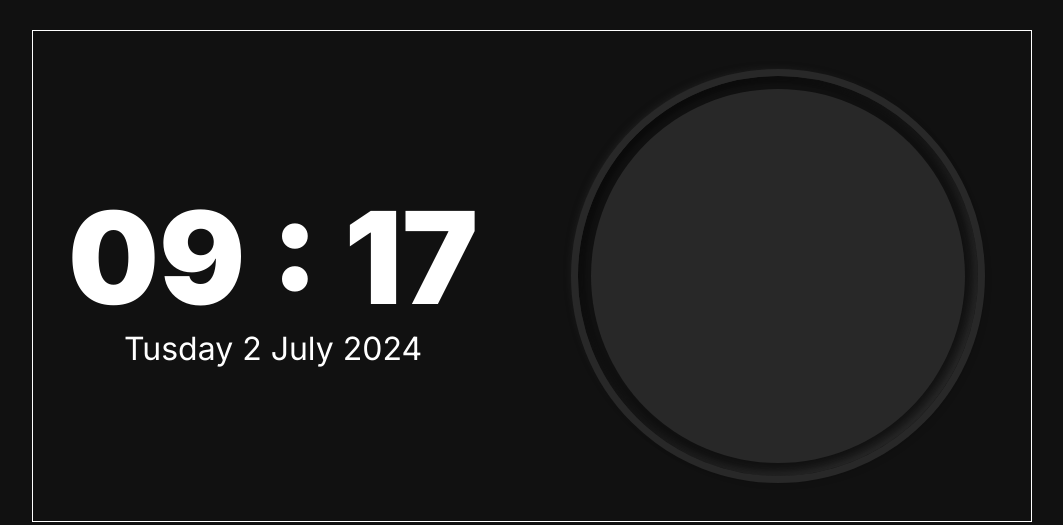
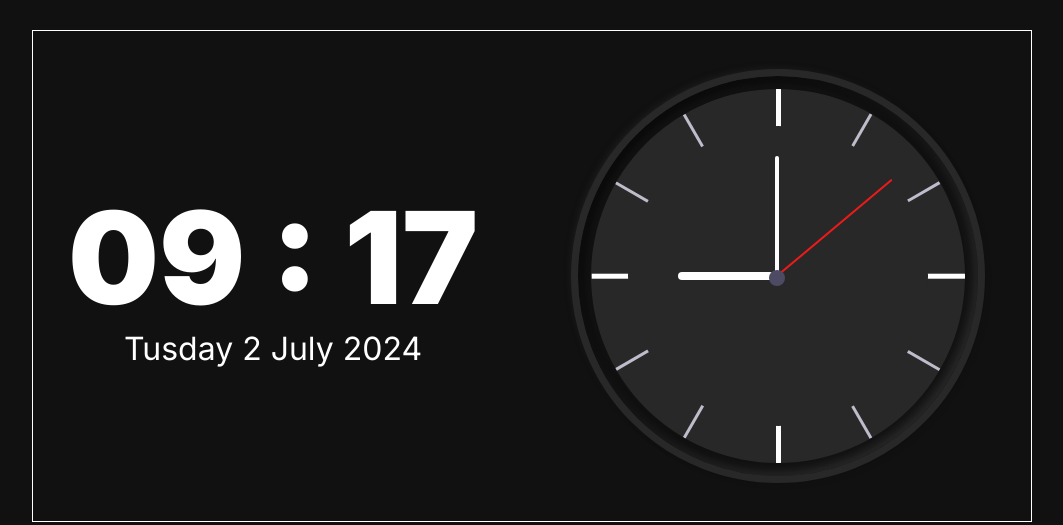
Before and after one commit to julia-retuerta/24-07-01-reloj-analogico-digital, a website built with Vite: page src/index.html in a window 1280 px wide. Shown: the whole page, without its empty margins (108-1171 px from the left). Built offline with nearby package versions, Linux system fonts and the light colour scheme; some packages are replaced by stand-ins of ours.

Commit message:
practica-casa-02-julio

```diff
--- a/src/index.html
+++ b/src/index.html
@@ -18,16 +18,16 @@
       <div class="clocks-container">
         <div class="digital-clock">
           <div class="digital-clock__time">
-            <span class="digital-clock__hours">09</span>
+            <span id="digital-clock-hours" class="digital-clock__hours">09</span>
             <span class="digital-clock__colon">:</span>
-            <span class="digital-clock__minutes">17</span>
+            <span id="digital-clock-minutes" class="digital-clock__minutes">17</span>
           </div>
 
           <div class="digital-clock__date">
-            <span class="digital-clock__week-day">Tusday</span>
-            <span class="digital-clock__day">2</span>
-            <span class="digital-clock__month">July</span>
-            <span class="digital-clock__year">2024</span>
+            <span id="digital-clock-week-day" class="digital-clock__week-day">Tusday</span>
+            <span id="digital-clock-day" class="digital-clock__day">2</span>
+            <span id="digital-clock-month" class="digital-clock__month">July</span>
+            <span id="digital-clock-year" class="digital-clock__year">2024</span>
           </div>
         </div>
 
@@ -35,8 +35,8 @@
           <div class="outer-clock-face">
             <div class="marking marking-one"></div>
             <div class="marking marking-two"></div>
-            <div class="marking marking-three"></div>
             <div class="marking marking-four"></div>
+            <div class="marking marking-five"></div>
             <div class="inner-clock-face">
               <div id="hour-hand" class="hand hour-hand"></div>
               <div id="minute-hand" class="hand min-hand"></div>
--- a/src/js/index.js
+++ b/src/js/index.js
@@ -1,2 +1,13 @@
 // El styles lo importamos aquí, ya se carga después al compilar todo
 import '../scss/styles.scss';
+
+// Digital clock
+
+const digitalClockHoursElement = document.getElementById('digital-clock-hours');
+const digitalClockMinutesElement = document.getElementById('digital-clock-minutes');
+const digitalClockWeekDayElement = document.getElementById('digital-clock-week-day');
+const digitalClockDayElement = document.getElementById('digital-clock-day');
+const digitalClockMonthElement = document.getElementById('digital-clock-month');
+const digitalClockYearElement = document.getElementById('digital-clock-year');
+
+setIntervalHour(() => {}, 3600000);
--- a/src/scss/blocks/analog-clock.scss
+++ b/src/scss/blocks/analog-clock.scss
@@ -1,21 +1,112 @@
 .analog-clock {
+  position: relative;
   width: 400px;
   height: 400px;
   padding: 0.8rem;
-  outline: 7px solid var(--grey-color);
+  outline: 7px solid var(--dark-grey);
   border-radius: 50%;
   box-shadow: -4px -4px 10px rgba(67, 67, 67, 0.5), inset 4px 4px 10px rgba(0, 0, 0, 0.5),
     inset -4px -4px 10px rgba(67, 67, 67, 0.5), 4px 4px 10px rgba(0, 0, 0, 0.3);
 }
 
 .outer-clock-face {
+  position: relative;
   width: 100%;
   height: 100%;
-  background-color: var(--grey-color);
+  overflow: hidden;
+  background-color: var(--dark-grey);
   border-radius: 50%;
+}
+
+.outer-clock-face::after {
+  transform: rotate(90deg);
+}
+
+.outer-clock-face::after,
+.outer-clock-face::before,
+.marking {
+  content: '';
+  position: absolute;
+  left: calc(50% - 2.5px);
+  width: 5px;
+  height: 100%;
+  background-color: var(--white-color);
 }
 
 .marking {
   width: 3px;
   background-color: var(--light-grey);
 }
+
+.marking-one {
+  transform: rotate(30deg);
+}
+
+.marking-two {
+  transform: rotate(60deg);
+}
+
+.marking-four {
+  transform: rotate(120deg);
+}
+
+.marking-five {
+  transform: rotate(150deg);
+}
+
+.inner-clock-face {
+  position: absolute;
+  top: 10%;
+  left: 10%;
+  width: 80%;
+  height: 80%;
+  background-color: var(--dark-grey);
+  border-radius: 50%;
+  z-index: 1;
+}
+
+.inner-clock-face::before {
+  content: '';
+  position: absolute;
+  top: 50%;
+  left: 50%;
+  margin-top: -6px;
+  margin-left: -9px;
+  width: 16px;
+  height: 16px;
+  background-color: var(--medium-grey);
+  border-radius: 50%;
+  z-index: 1;
+}
+
+.hand {
+  position: absolute;
+  bottom: 50%;
+  width: 2px;
+  border-radius: 6px;
+  background-color: var(--white-color);
+  transform-origin: bottom;
+  transition-timing-function: linear;
+}
+
+.hour-hand {
+  left: calc(50% - 4px);
+  height: 100px;
+  width: 8px;
+  rotate: var(--hours-rotate);
+}
+
+.min-hand {
+  left: calc(50% - 3px);
+  height: 120px;
+  width: 4px;
+  rotate: var(--minutes-rotate);
+}
+
+.second-hand {
+  left: calc(50% - 2px);
+  height: 150px;
+  width: 2px;
+  background-color: var(--red-color);
+  rotate: var(--seconds-rotate);
+}
--- a/src/scss/blocks/clocks-container.scss
+++ b/src/scss/blocks/clocks-container.scss
@@ -1,10 +1,19 @@
+@use '../mixins/responsive.scss' as *;
+
 .clocks-container {
   display: flex;
+  flex-direction: column;
   align-items: center;
   gap: 100px;
-  max-width: 1000px;
+  max-width: 500px;
   margin-inline: auto;
   margin-top: 30px;
   padding: 45px 35px;
   border: 1px solid var(--white-color);
+
+  @include responsive(laptop) {
+    display: flex;
+    flex-direction: row;
+    max-width: 1000px;
+  }
 }
--- a/src/scss/config/variables.scss
+++ b/src/scss/config/variables.scss
@@ -1,7 +1,12 @@
 :root {
-  --primary-color: red;
   --white-color: #ffffff;
-  --grey-color: #282828;
+  --dark-grey: #282828;
+  --medium-grey: #4d4b63;
   --light-grey: #bdbdcb;
   --black-color: #000000;
+  --red-color: #ee1a1a;
+
+  --hours-rotate: -90deg;
+  --minutes-rotate: 0deg;
+  --seconds-rotate: 50deg;
 }
```
